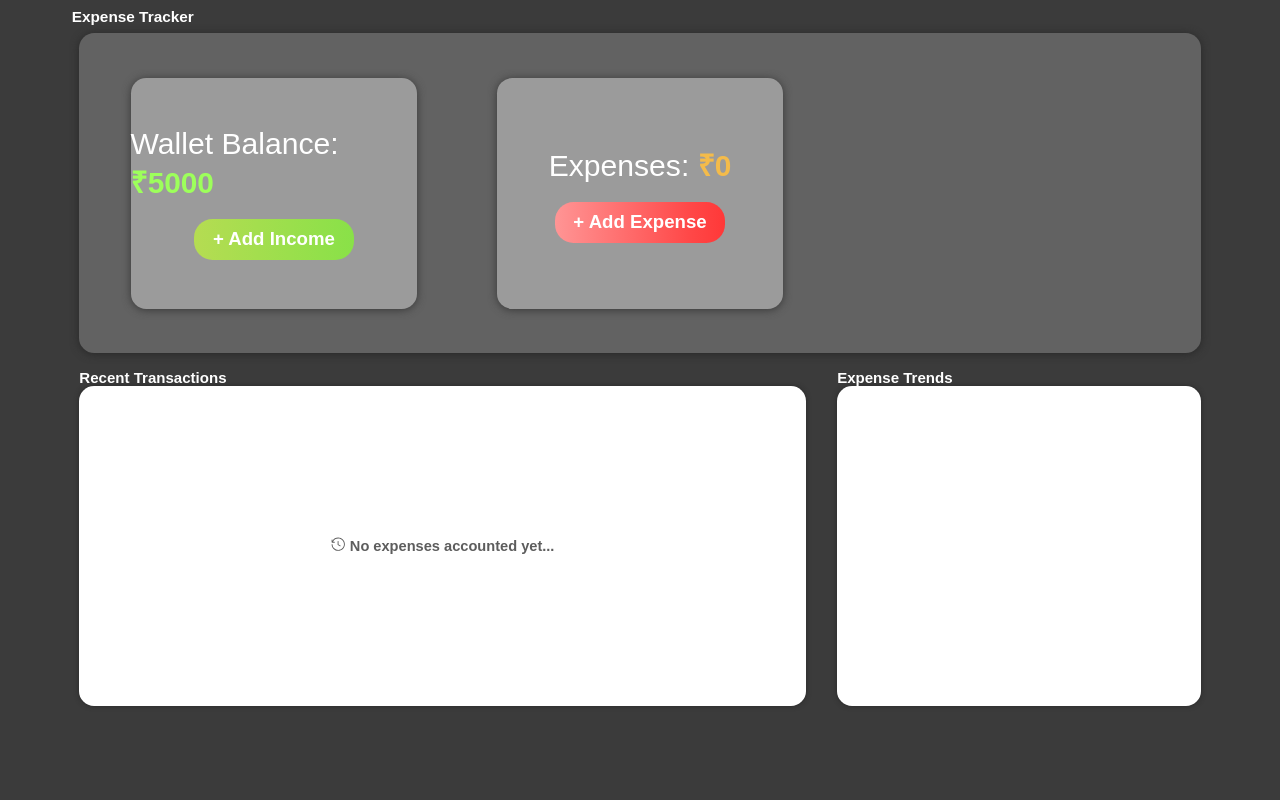
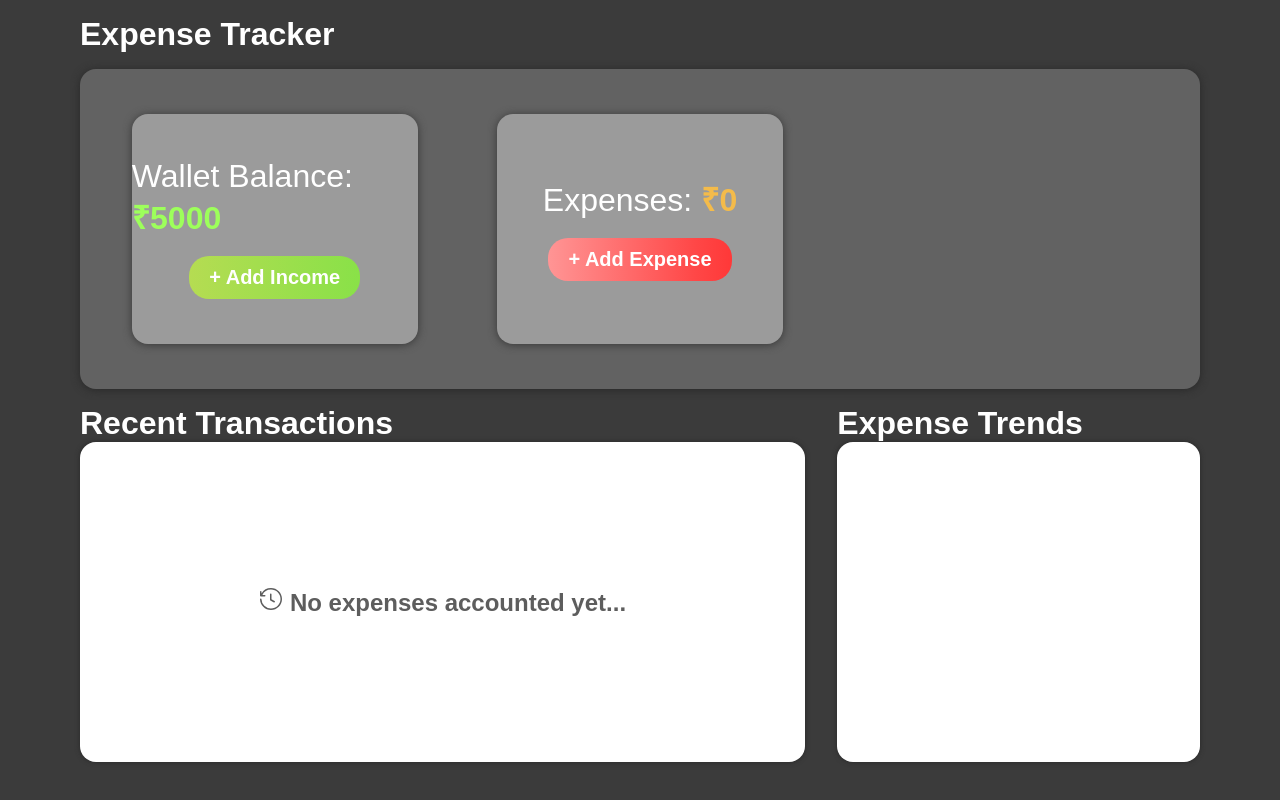
Before and after one commit to nay-22/expense-tracker, a React (Vite) app: page / in a window 1280 px wide. Built offline with nearby package versions, Linux system fonts and the light colour scheme.

Commit message:
reset global font-size

```diff
--- a/src/index.css
+++ b/src/index.css
@@ -3,7 +3,7 @@
   padding: 0;
   box-sizing: border-box;
   font-family: Arial, Helvetica, sans-serif;
-  font-size: .99em;
+  /* font-size: em; */
 }
 
 body {
```
